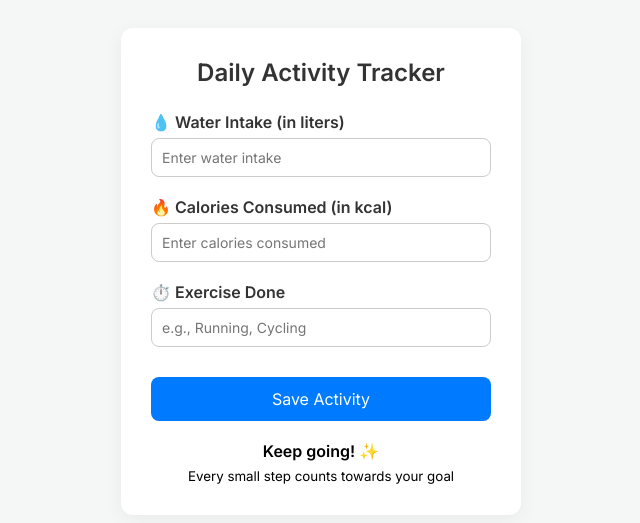
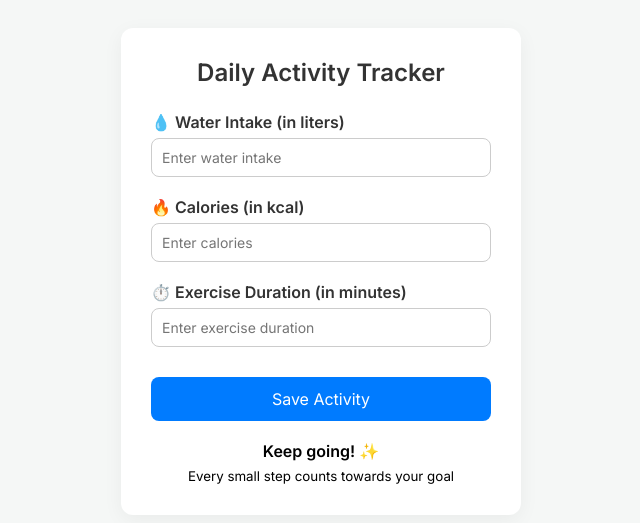
Before and after one commit to RiteshhVishwakarma/Coffee-and-Code, a Django app: page /logpage/ in a window 1280 px wide. Shown: the part 163-686 px from the top of the page, without its empty margins (319-959 px from the left). Run offline with Django 5.2, Linux system fonts and the light colour scheme; a user stored in the database is signed in.

Commit message:
solving error

```diff
--- a/tracker/templates/dashboard.html
+++ b/tracker/templates/dashboard.html
@@ -7,6 +7,7 @@
   <link rel="stylesheet" href="{% static 'css/dashboard.css' %}">
 </head>
 <body>
+
   <header>
     <div class="logo">Fit Profile</div>
     <nav>
--- a/tracker/templates/logpage.html
+++ b/tracker/templates/logpage.html
@@ -14,8 +14,8 @@
       <span class="title">Activity Tracker</span>
     </div>
     <nav>
-      <a href="#"><span class="icon">🏠</span> Home</a>
-      <a href="#"><span class="icon">👤</span> Profile</a>
+      <a href="{% url 'home' %}"><span class="icon">🏠</span> Home</a>
+      <a href="{% url 'profile' %}"><span class="icon">👤</span> Profile</a>
     </nav>
   </header>
 
@@ -23,25 +23,24 @@
     <section class="card">
       <h2>Daily Activity Tracker</h2>
 
-      <form method="POST" action="{% url 'logpage' %}">
+      <form method="POST">
         {% csrf_token %}
-
         <div class="input-group">
           <label><span class="icon">💧</span> Water Intake (in liters)</label>
-          <input type="number" name="water_intake" step="0.1" placeholder="Enter water intake">
+          <input type="number" name="water_intake" step="0.1" placeholder="Enter water intake" required>
         </div>
 
         <div class="input-group">
-          <label><span class="icon">🔥</span> Calories Consumed (in kcal)</label>
-          <input type="number" name="calories_consumed" placeholder="Enter calories consumed">
+          <label><span class="icon">🔥</span> Calories (in kcal)</label>
+          <input type="number" name="calories_consumed" placeholder="Enter calories" required>
         </div>
 
         <div class="input-group">
-          <label><span class="icon">⏱️</span> Exercise Done</label>
-          <input type="text" name="exercise_done" placeholder="e.g., Running, Cycling">
+          <label><span class="icon">⏱️</span> Exercise Duration (in minutes)</label>
+          <input type="number" name="exercise_duration" placeholder="Enter exercise duration" required>
         </div>
 
-        <button type="submit" class="save-btn">Save Activity</button>
+        <button class="save-btn" type="submit">Save Activity</button>
       </form>
 
       <div class="footer-msg">
--- a/tracker/views.py
+++ b/tracker/views.py
@@ -5,51 +5,49 @@ from .forms import CustomUserRegistrationForm, CustomLoginForm
 from django.contrib.auth.decorators import login_required
 from django.utils.timezone import now
 from .models import DailyLog
-from datetime import date
+# from datetime import date
+from .models import WeeklyGoal
+from datetime import date, timedelta
+
+
 
 # # Dashboard Page View
 @login_required
 def dashboard(request):
-    today = now().date()
-    # Sample values (you can later fetch this from models or form inputs)
-    water_intake = 1.5  # in Liters
-    water_goal = 2
-    calories_consumed = 1800
-    calories_goal = 2200
-    exercise_done = 45  # in minutes
-    exercise_goal = 60
+    today = date.today()
+    week_ago = today - timedelta(days=7)
+    logs = DailyLog.objects.filter(user=request.user, date__gte=week_ago)
+
+    total_water = sum(log.water_intake or 0 for log in logs)
+    total_calories = sum(log.calories or 0 for log in logs)
+    total_exercise = sum(log.exercise_duration or 0 for log in logs)
+    goal, _ = WeeklyGoal.objects.get_or_create(user=request.user)
+
 
     context = {
-        'water_intake': water_intake,
-        'water_goal': water_goal,
-        'water_percent': round((water_intake / water_goal) * 100),
+        'logs': logs,
+        'total_water': total_water,
+        'total_calories': total_calories,
+        'total_exercise': total_exercise,
+        'goal': goal,
+    }
+    return render(request, 'dashboard.html', context)
 
-        'calories_consumed': calories_consumed,
-        'calories_goal': calories_goal,
-        'calories_percent': round((calories_consumed / calories_goal) * 100),
 
-        'exercise_done': exercise_done,
-        'exercise_goal': exercise_goal,
-        'exercise_percent': round((exercise_done / exercise_goal) * 100),
-
-        'today': today
-    }
-
-    return render(request, 'dashboard.html', context)
 
 @login_required
 def log(request):
     if request.method == 'POST':
-        calories = request.POST.get('calories_consumed')
-        exercise = request.POST.get('exercise_done')
-        water = request.POST.get('water_intake')  # Optional if you add it to the model later
+        water = request.POST.get('water_intake')
+        calories = request.POST.get('calories')
+        exercise = request.POST.get('excersise_duration')
 
         # Save log
         DailyLog.objects.create(
             user=request.user,
-            calories_consumed=calories,
-            calories_burned=None,  # Add if tracking separately
-            excersise_done=exercise
+            water = request.POST.get('water_intake'),
+            calories = request.POST.get('calories'),
+            exercise_duration = exercise
         )
         return redirect('dashboard')  # Or wherever you want to redirect after saving
 
```
Also changed, not shown: tracker/models.py (+17 -9 lines), db.sqlite3, tracker/migrations/0006_rename_calories_burned_dailylog_calories_and_more.py (added).
